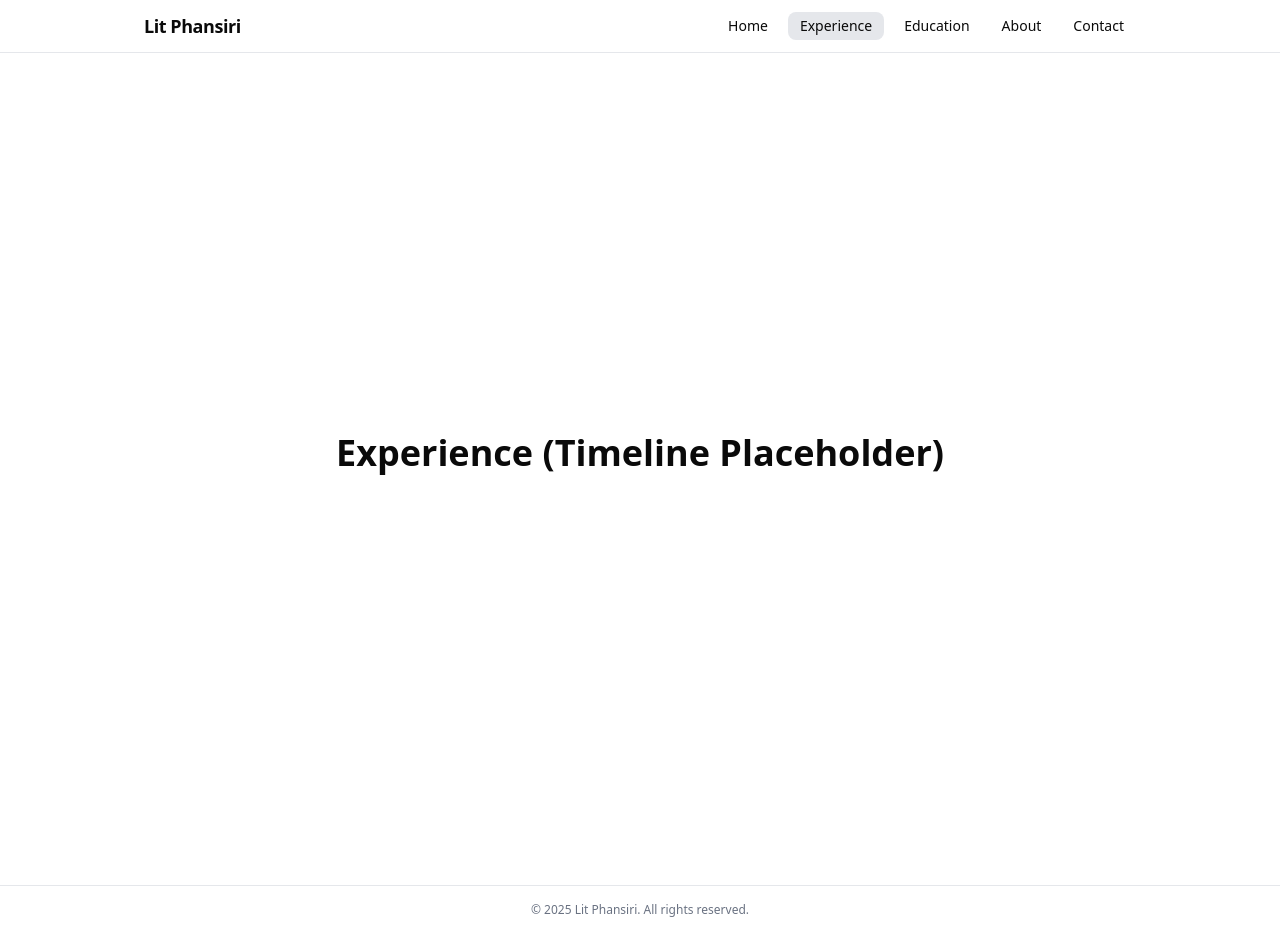
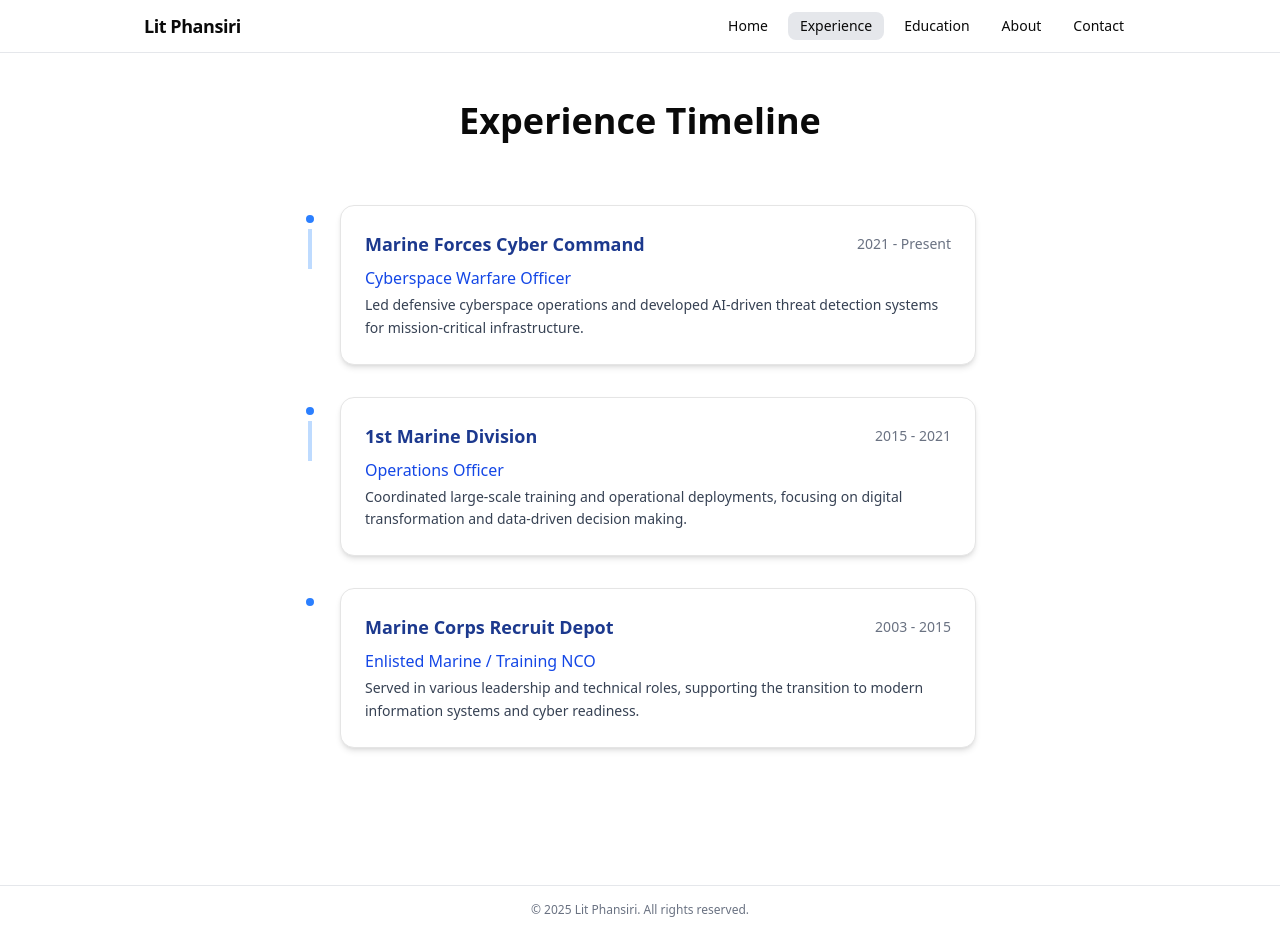
Before and after one commit to phansiri/website-nextjs-portfolio-2025, a Next.js app: page /experience in a window 1280 px wide. Built offline with nearby package versions, Linux system fonts and the light colour scheme.

Commit message:
feat: add Experience timeline with unit, position, years, and summary; scaffold Projects page

```diff
--- a/src/app/experience/page.tsx
+++ b/src/app/experience/page.tsx
@@ -1,7 +1,10 @@
+import ExperienceTimeline from "@/components/timeline/ExperienceTimeline";
+
 export default function ExperiencePage() {
   return (
-    <main className="flex flex-col items-center justify-center min-h-screen">
-      <h1 className="text-4xl font-bold">Experience (Timeline Placeholder)</h1>
+    <main className="flex flex-col items-center min-h-screen px-4">
+      <h1 className="text-4xl font-bold mt-12 mb-4 text-center">Experience Timeline</h1>
+      <ExperienceTimeline />
     </main>
   );
 }
--- a/src/app/home/page.tsx
+++ b/src/app/home/page.tsx
@@ -1,3 +1,4 @@
+"use client";
 import Image from "next/image";
 import { Button } from "@/components/ui/button";
 import Link from "next/link";
@@ -60,11 +61,11 @@
           animate={{ opacity: 1, y: 0 }}
           transition={{ duration: 0.7, delay: 0.6, ease: "easeOut" }}
         >
-          <Link href="/experience">
-            <Button size="lg" className="text-base font-semibold px-8 py-4 shadow-md">
+          <Button asChild size="lg" className="text-base font-semibold px-8 py-4 shadow-md">
+            <Link href="/experience">
               View My Work
-            </Button>
-          </Link>
+            </Link>
+          </Button>
         </motion.div>
       </div>
     </main>
--- /dev/null
+++ b/src/components/timeline/ExperienceTimeline.tsx
@@ -0,0 +1,28 @@
+import { experiences } from "@/data/experience";
+
+export default function ExperienceTimeline() {
+  return (
+    <section className="w-full max-w-2xl mx-auto flex flex-col gap-8 py-12">
+      {experiences.map((exp, idx) => (
+        <div key={exp.id} className="relative flex gap-6 items-start">
+          {/* Timeline line and dot */}
+          <div className="flex flex-col items-center">
+            <div className={`w-3 h-3 rounded-full bg-blue-500 border-2 border-white z-10 mt-2`} />
+            {idx < experiences.length - 1 && (
+              <div className="w-1 bg-blue-200 flex-1 mt-1 mb-2" style={{ minHeight: 40 }} />
+            )}
+          </div>
+          {/* Card */}
+          <div className="bg-white rounded-xl shadow-md border p-6 flex-1">
+            <div className="flex flex-col md:flex-row md:items-center md:justify-between gap-2 mb-2">
+              <span className="font-semibold text-lg text-blue-900">{exp.unit}</span>
+              <span className="text-sm text-gray-500">{exp.startYear} - {exp.endYear}</span>
+            </div>
+            <div className="font-medium text-blue-700 mb-1">{exp.position}</div>
+            <div className="text-gray-700 text-sm leading-relaxed">{exp.summary}</div>
+          </div>
+        </div>
+      ))}
+    </section>
+  );
+}
--- /dev/null
+++ b/src/data/experience.ts
@@ -0,0 +1,35 @@
+export type Experience = {
+  id: string;
+  unit: string;
+  position: string;
+  startYear: number;
+  endYear: number | "Present";
+  summary: string;
+};
+
+export const experiences: Experience[] = [
+  {
+    id: "mccyber-2021",
+    unit: "Marine Forces Cyber Command",
+    position: "Cyberspace Warfare Officer",
+    startYear: 2021,
+    endYear: "Present",
+    summary: "Led defensive cyberspace operations and developed AI-driven threat detection systems for mission-critical infrastructure.",
+  },
+  {
+    id: "usmc-2015",
+    unit: "1st Marine Division",
+    position: "Operations Officer",
+    startYear: 2015,
+    endYear: 2021,
+    summary: "Coordinated large-scale training and operational deployments, focusing on digital transformation and data-driven decision making.",
+  },
+  {
+    id: "usmc-2003",
+    unit: "Marine Corps Recruit Depot",
+    position: "Enlisted Marine / Training NCO",
+    startYear: 2003,
+    endYear: 2015,
+    summary: "Served in various leadership and technical roles, supporting the transition to modern information systems and cyber readiness.",
+  },
+];
```
Also changed, not shown: src/app/projects/page.tsx (added).
